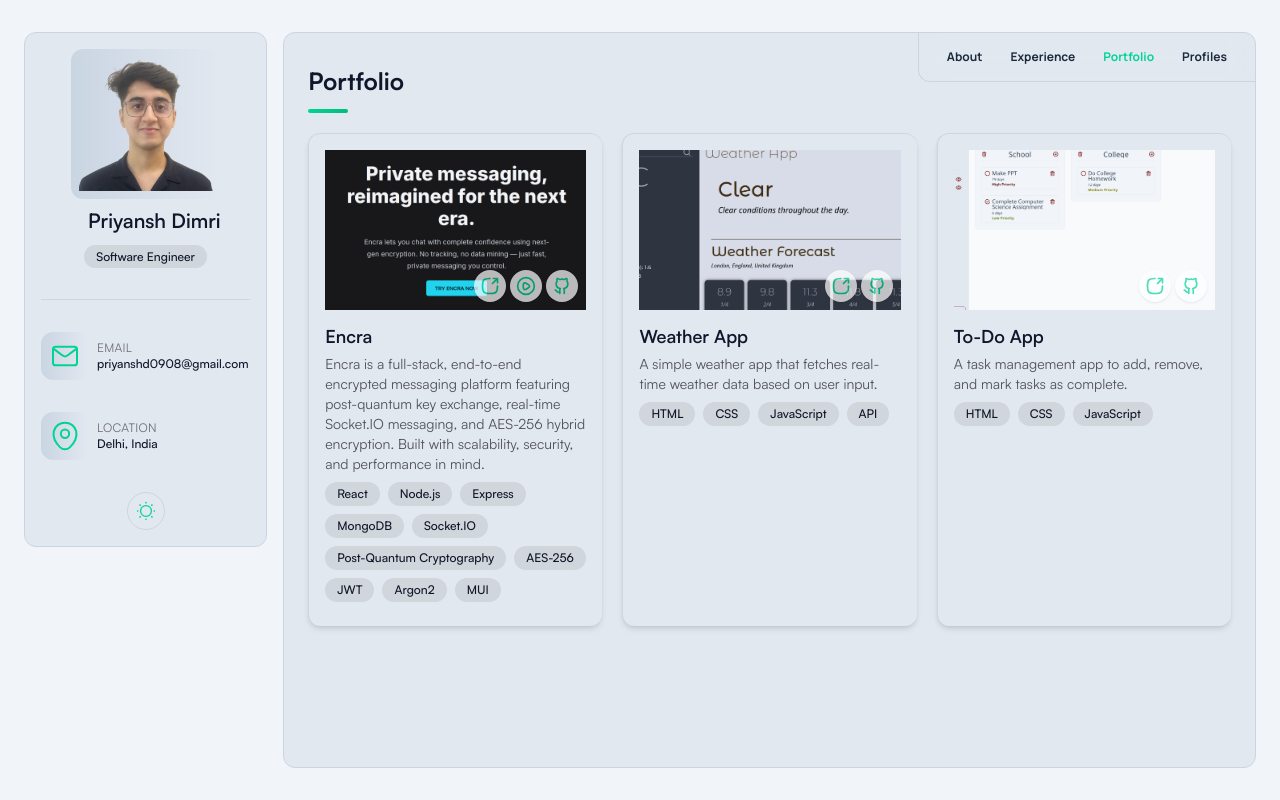
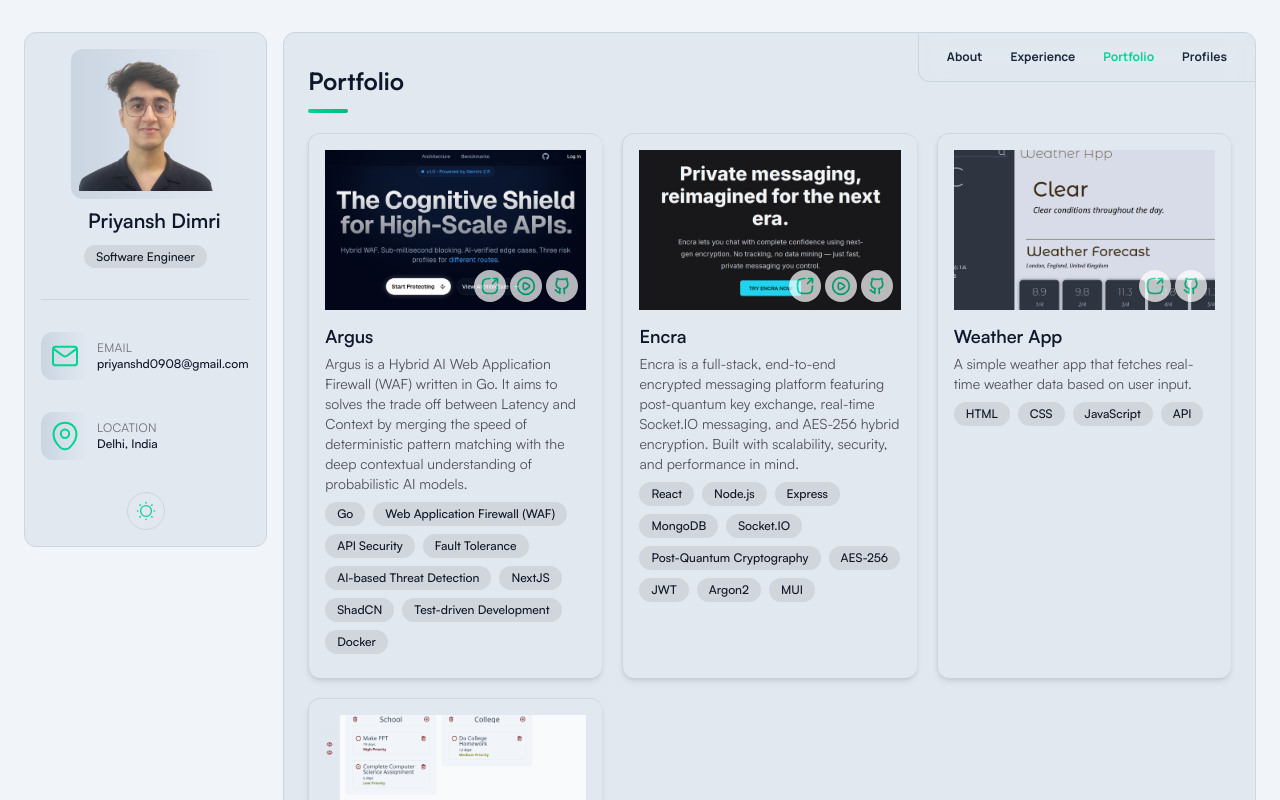
Before and after one commit to priyansh-dimri/portfolio, a React (Vite) app: page / in a window 1280 px wide. Both pictures are taken after a click on the button "Portfolio". Shown: the top 800 px of the page. Built offline with nearby package versions, Linux system fonts and the light colour scheme.

Commit message:
feat: add argus project in projectSection.jsx
- Added argus screenshot image

```diff
--- a/src/components/ProjectsSection.jsx
+++ b/src/components/ProjectsSection.jsx
@@ -1,9 +1,30 @@
 import ProjectCard from "./ProjectCard";
+import Argus from "../assets/images/projects/argus.png";
 import Encra from "../assets/images/projects/encra.png";
 import WeatherApp from "../assets/images/projects/weather-app.png";
 import TodoApp from "../assets/images/projects/todo.png";
 
 const projects = [
+  {
+    title: "Argus",
+    description:
+      "Argus is a Hybrid AI Web Application Firewall (WAF) written in Go. It aims to solves the trade off between Latency and Context by merging the speed of deterministic pattern matching with the deep contextual understanding of probabilistic AI models.",
+    techStack: [
+      "Go",
+      "Web Application Firewall (WAF)",
+      "API Security",
+      "Fault Tolerance",
+      "AI-based Threat Detection",
+      "NextJS",
+      "ShadCN",
+      "Test-driven Development",
+      "Docker",
+    ],
+    liveLink: "https://argusguard.vercel.app/",
+    repoLink: "https://github.com/priyansh-dimri/argus",
+    videoLink: "https://youtu.be/c4e-IWY4Fps",
+    image: Argus,
+  },
   {
     title: "Encra",
     description:
```
Also changed, not shown: src/assets/images/projects/argus.png (added).
